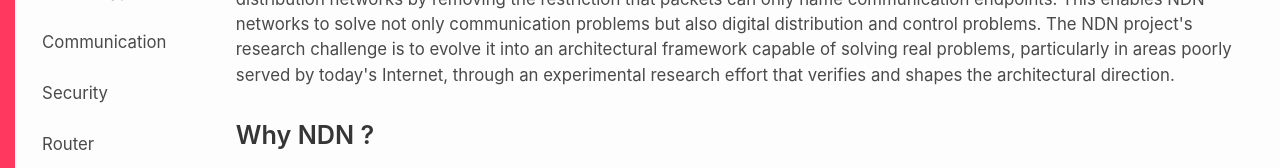
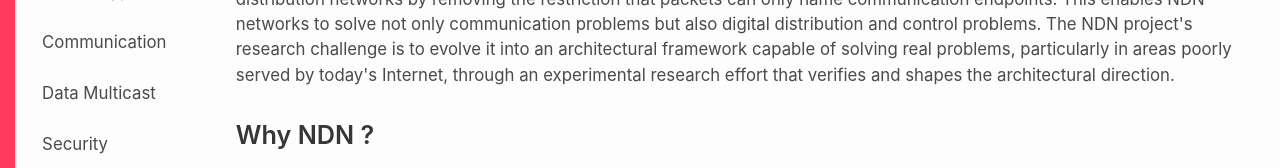
Before and after one commit to pulsejet/ndn101, a React (Create React App) app: page / in a window 1280 px wide. Shown: the part 263-431 px from the top of the page. Built offline with nearby package versions, Linux system fonts and the light colour scheme.

Commit message:
app: fix some css

```diff
--- a/src/App.tsx
+++ b/src/App.tsx
@@ -3,9 +3,10 @@ import { Routes, Route, Outlet, NavLink } from "react-router-dom";
 
 import Page01Intro from "./pages/01-intro";
 import Page02Packets from "./pages/02-packets";
+import Page03Communication from "./pages/03-communication";
+import Page04Multicast from "./pages/04-multicast";
+import Page04Security from "./pages/03-security";
 import Page04Router from "./pages/04-router";
-import Page03Communication from "./pages/03-communication";
-import Page04Security from "./pages/03-security";
 
 import "./App.scss";
 import logo from "./ndn-logo.svg";
@@ -18,9 +19,10 @@ export default function App() {
           <Route index element={<Page01Intro />} />
           <Route path="intro" element={<Page01Intro />} />
           <Route path="packets" element={<Page02Packets />} />
+          <Route path="communication" element={<Page03Communication />} />
+          <Route path="multicast" element={<Page04Multicast />} />
+          <Route path="security" element={<Page04Security />} />
           <Route path="router" element={<Page04Router />} />
-          <Route path="communication" element={<Page03Communication />} />
-          <Route path="security" element={<Page04Security />} />
           <Route path="*" element={<NoMatch />} />
         </Route>
       </Routes>
@@ -31,7 +33,7 @@ export default function App() {
 function Layout() {
   return (
     <div className="app-outer columns">
-      <div className="column is-2 is-hidden-mobile">
+      <div className="column is-2-desktop is-3 is-hidden-mobile">
         <aside className="menu main">
           <div className="logo">
             <img src={logo} alt="NDN Logo" />
@@ -46,6 +48,9 @@ function Layout() {
             </li>
             <li>
               <NavLink to="/communication">Communication</NavLink>
+            </li>
+            <li>
+              <NavLink to="/multicast">Data Multicast</NavLink>
             </li>
             <li>
               <NavLink to="/security">Security</NavLink>
```
